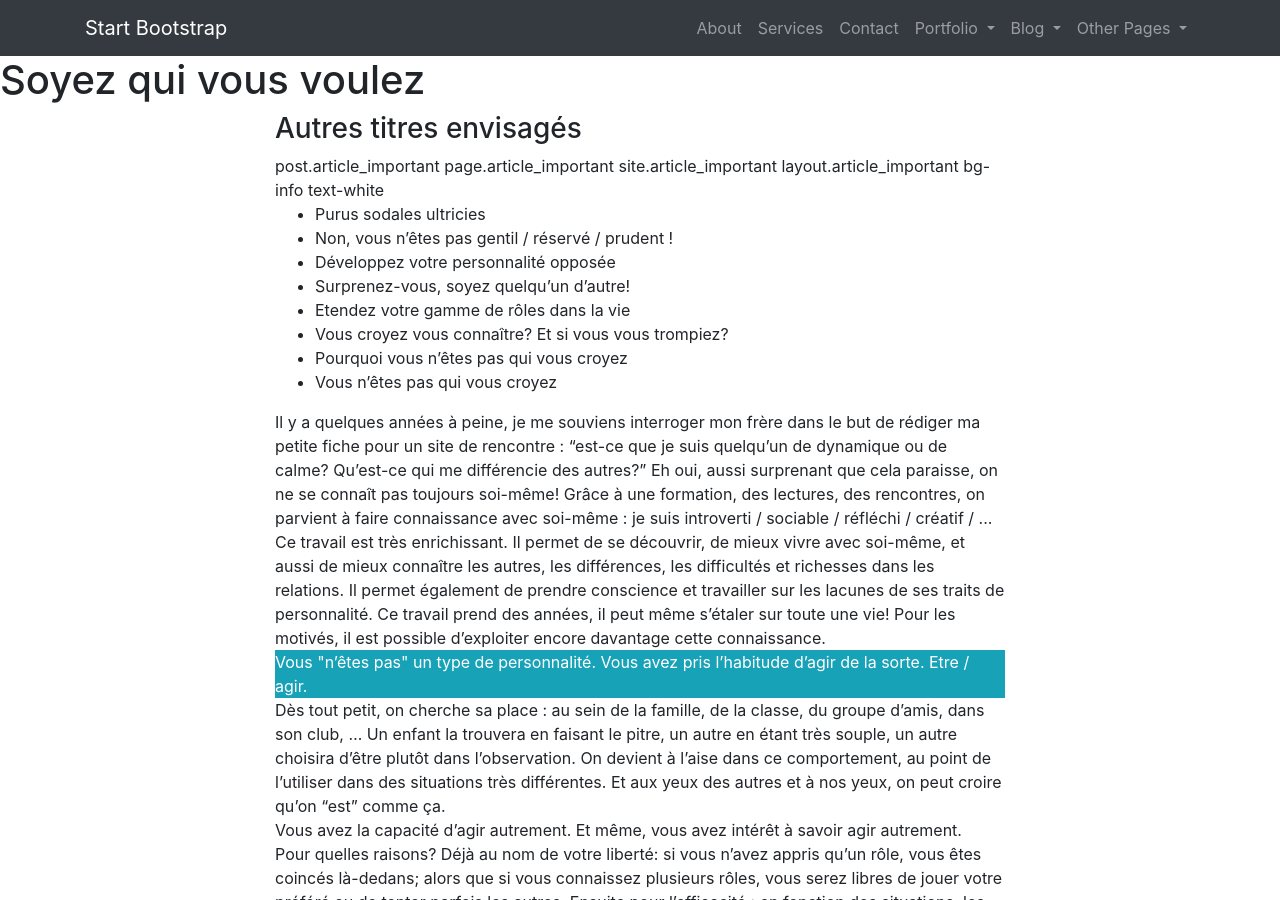
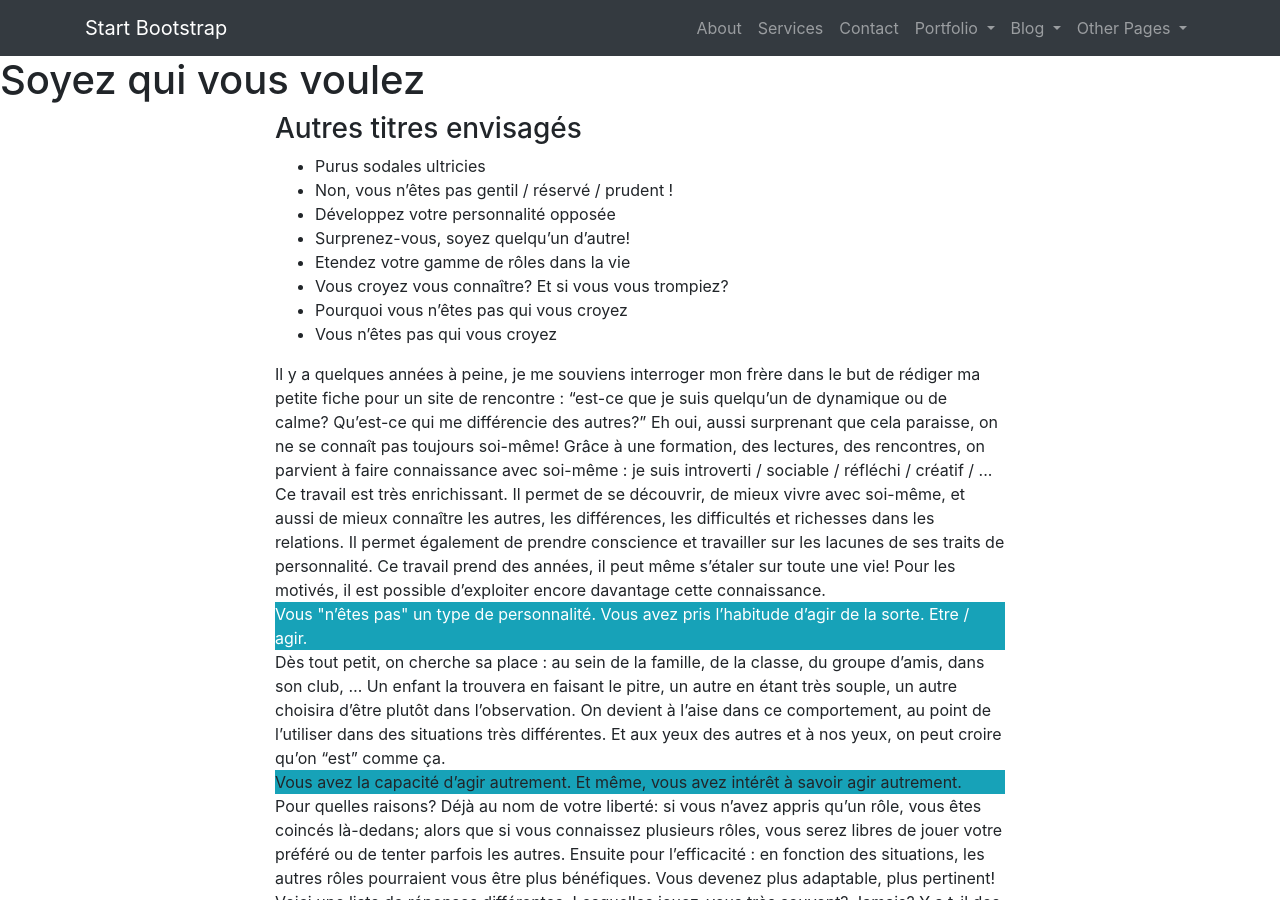
Before and after one commit to OrgaEvolutions/Nathoup.github.io, a Jekyll site: the page built from articles/personnalite.html, in a window 1280 px wide and 900 px high. Built offline with Jekyll 4.4.1, drawn with Linux system fonts in a browser that asks for light colours.

Commit message:
Update personnalite.html

```diff
--- a/articles/personnalite.html
+++ b/articles/personnalite.html
@@ -5,12 +5,6 @@ date: 2018-01-19
 ---
 
 <h3>Autres titres envisagés</h3>
-post.article_important {{post.article_important}}
-{{ post.article_important }}
-page.article_important {{ page.article_important }}
-
-site.article_important {{ site.article_important }}
-layout.article_important {{ layout.article_important }}
 <ul>
       <li>Purus sodales ultricies</li>
       <li>Non, vous n’êtes pas gentil / réservé / prudent !</li>
@@ -33,7 +27,7 @@ Pour les motivés, il est possible d’exploiter encore davantage cette connaiss
 <div class="bg-info text-white">Vous "n’êtes pas" un type de personnalité. Vous avez pris l’habitude d’agir de la sorte. Etre / agir.</div>
 Dès tout petit, on cherche sa place : au sein de la famille, de la classe, du groupe d’amis, dans son club, … Un enfant la trouvera en faisant le pitre, un autre en étant très souple, un autre choisira d’être plutôt dans l’observation. On devient à l’aise dans ce comportement, au point de l’utiliser dans des situations très différentes. Et aux yeux des autres et à nos yeux, on peut croire qu’on “est” comme ça.
 
-<div class={{ post.article_important }}>Vous avez la capacité d’agir autrement. Et même, vous avez intérêt à savoir agir autrement.</div>
+<div class={{ layout.article_important }}>Vous avez la capacité d’agir autrement. Et même, vous avez intérêt à savoir agir autrement.</div>
 Pour quelles raisons?
 Déjà au nom de votre liberté: si vous n’avez appris qu’un rôle, vous êtes coincés là-dedans; alors que si vous connaissez plusieurs rôles, vous serez libres de jouer votre préféré ou de tenter parfois les autres.
 Ensuite pour l’efficacité : en fonction des situations, les autres rôles pourraient vous être plus bénéfiques. Vous devenez plus adaptable, plus pertinent!
```
